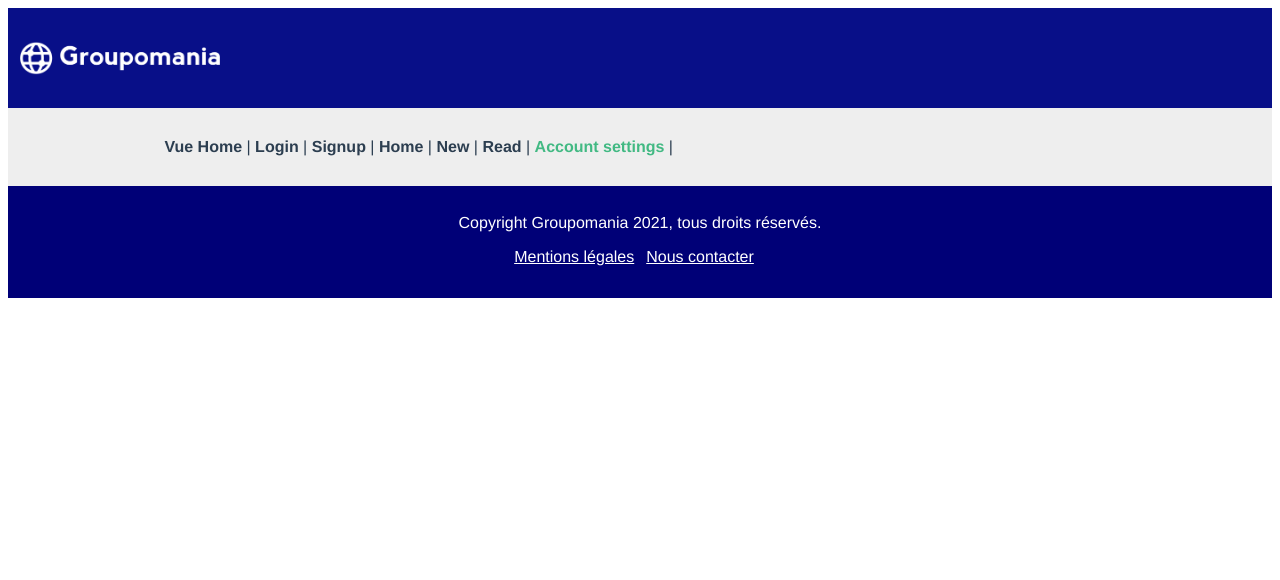
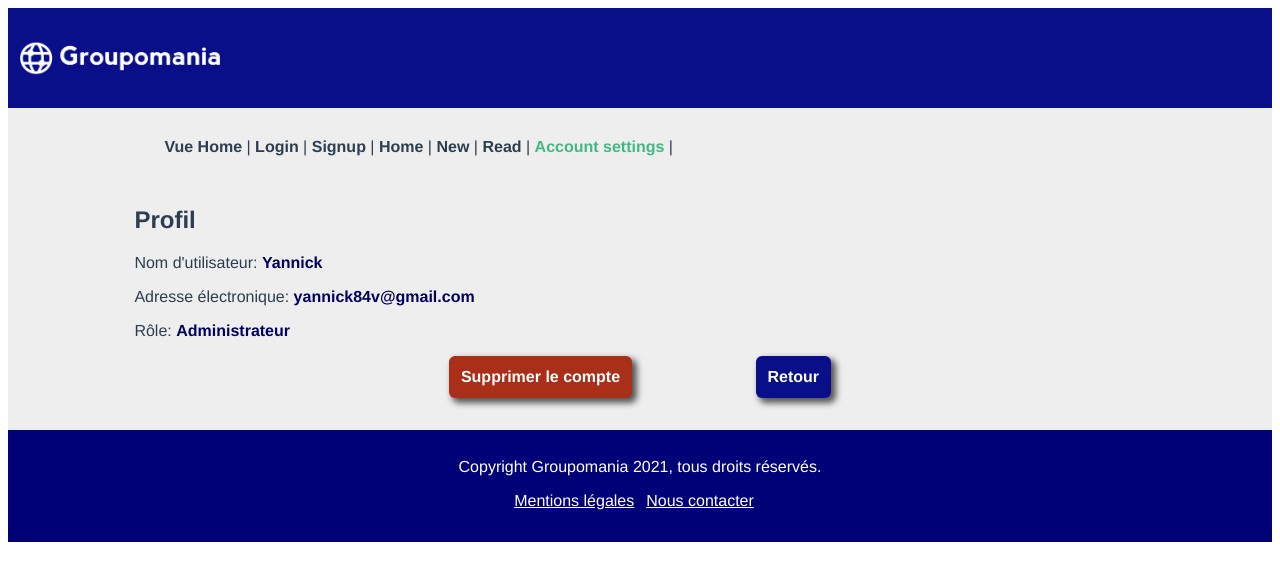
Before and after one commit to yann-lcrx/YannickLacroix_7_22072021, a Vue app in the folder frontend/groupomania/: page /profile in a window 1280 px wide. Shown: the top 580 px of the page. Built offline with nearby package versions, Linux system fonts and the light colour scheme.

Commit message:
Pages profil, rédaction nouveau message

```diff
--- a/frontend/groupomania/src/components/Button.vue
+++ b/frontend/groupomania/src/components/Button.vue
@@ -36,5 +36,9 @@ export default {
         &--signup{
             background-color: #aa2f18;
         }
+        &--delete{
+            background-color: #aa2f18;
+            display: inline-block;
+        }
     }
 </style>
--- a/frontend/groupomania/src/components/Message.vue
+++ b/frontend/groupomania/src/components/Message.vue
@@ -1,9 +1,12 @@
 <template>
     <a href="">
         <div class="message card">
-            <div class="message__header"><h2>Lorem ipsum</h2><p>Par Lorem ipsum</p></div>
+            <div class="message__info"><h2>Lorem ipsum</h2><p>Par Lorem ipsum</p></div>
             <p>Lorem ipsum dolor sit amet, consectetur adipiscing elit, sed do eiusmod tempor incididunt ut labore et dolore magna aliqua. Ut enim ad minim veniam, quis nostrud exercitation ullamco laboris nisi ut aliquip ex ea commodo consequat. Duis aute irure dolor in reprehenderit in voluptate velit esse cillum dolore eu fugiat nulla pariatur. Excepteur sint occaecat cupidatat non proident, sunt in culpa qui officia deserunt mollit anim id est laborum.</p>
-            <p>9 commentaires</p>
+            <div class="message__info">
+                <p>9 commentaires</p>
+                <a v-if="isAuthorized == true" href="homepage">Supprimer</a>
+            </div>
         </div>
     </a>
 </template>
@@ -12,7 +15,7 @@
 export default {
         name: "Message",
         props: {
-
+            isAuthorized: Boolean
         },
     }
 </script>
@@ -20,12 +23,17 @@ export default {
 <style lang="scss" scoped>
     .message{
         text-align: justify;
-        &__header {
+        &__info {
             display: flex;
             flex-flow: nowrap row;
             justify-content: space-between;
-            > p {
+            align-content: center;
+            :nth-child(2) {
                 align-self: center;
+            }
+            a {
+                text-decoration: underline;
+                font-size: .9rem
             }
         }
     }
--- a/frontend/groupomania/src/components/SubmitForm.vue
+++ b/frontend/groupomania/src/components/SubmitForm.vue
@@ -1,25 +1,52 @@
 <template>
   <div>
     <form>
-        <textarea name="write-message" id="" cols="30" rows="10"></textarea>
+        <TextInput v-if="isPostingMessage == true" :maxlength="maxlength" id="post-message__title" placeholder="Titre" />
+        <textarea name="write-message" :rows="rows" :placeholder="placeholder"></textarea>
         <Button type="btn btn--message" :text="action" link="message"/>
     </form>
+  </div>
 </template>
 
 <script>
+import TextInput from "@/components/TextInput";
 import Button from "@/components/Button";
 
 export default {
-    name: SubmitForm,
+    name: "SubmitForm",
     components: {
-        Button
+        Button, TextInput
     },
     props: {
         action: String,
+        rows: Number,
+        isPostingMessage: Boolean,
+        placeholder: String
+    },
+    data() {
+        return {
+            maxlength: 64
+        }
     }
 }
 </script>
 
 <style>
-
+#post-message__title {
+    font-size: 1.1rem;
+}
+textarea {
+    border-radius: 8px;
+    border: 1px #cecece solid;
+    width: 100%;
+    margin-bottom: 16px;
+    font-family: Arial, Helvetica, sans-serif;
+    padding-top: 6px;
+    padding-bottom: 6px;
+    text-indent: 8px;
+    resize: none;
+}
+form {
+    margin-bottom: 32px
+}
 </style>
--- a/frontend/groupomania/src/components/TextInput.vue
+++ b/frontend/groupomania/src/components/TextInput.vue
@@ -1,6 +1,6 @@
 <template>
     <div>
-        <input :id="id" :placeholder="placeholder" :type="type">
+        <input :id="id" :placeholder="placeholder" :type="type" :maxlength="maxlength">
     </div>
 </template>
 
@@ -16,7 +16,8 @@
             },
             type: {
                 Type: String
-            }
+            },
+            maxlength: Number
         },
     }
 </script>
@@ -29,7 +30,7 @@
         padding-top: 6px;
         padding-bottom: 6px;
         border-radius: 8px;
-        border: 1px gray solid;
+        border: 1px #cecece solid;
         text-indent: 8px;
     }
 </style>
--- a/frontend/groupomania/src/components/UserForm.vue
+++ b/frontend/groupomania/src/components/UserForm.vue
@@ -7,7 +7,7 @@
             </div>
             <form class="card">
                     <div v-for="(field, index) in fieldList" :key="index">
-                        <TextInput :id="field.id" :placeholder="field.placeholder" :type="field.type"/>
+                        <TextInput :maxlength="field.maxlength" :id="field.id" :placeholder="field.placeholder" :type="field.type"/>
                     </div>
                     <div class="buttons">
                         <Button link="#" :type="buttonClass" :text="buttonLabel" />
@@ -30,10 +30,10 @@
         data() {
             return {
                 fieldList: [
-                    {id: "username", placeholder: "nom d'utilisateur"},
-                    {id: "password", placeholder: "mot de passe"},
+                    {id: "username", placeholder: "nom d'utilisateur", maxlength: 32},
+                    {id: "password", placeholder: "mot de passe", maxlength: 32},
                     {id: "email", type: "email", placeholder: "adresse électronique"}
-                ]
+                ],
             }
         },
         props: {
--- a/frontend/groupomania/src/views/NewMessage.vue
+++ b/frontend/groupomania/src/views/NewMessage.vue
@@ -1,18 +1,30 @@
 <template>
     <section>
-
+        <h1>Rédiger un message</h1>
+        <SubmitForm :action="action" :rows="rows" :placeholder="placeholder" isPostingMessage/>
     </section>
 </template>
 
 <style lang="scss" scoped>
+    input {
+        font-size: unset;
+    }
 </style>
 
 <script>
+import SubmitForm from "@/components/SubmitForm";
 
 export default {
         name: "NewMessage",
         components: {
-
+            SubmitForm
+        },
+        data() {
+            return {
+                placeholder: "Votre message",
+                rows: 10,
+                action: "Publier"
+            }
         }
     }
 </script>
--- a/frontend/groupomania/src/views/Profile.vue
+++ b/frontend/groupomania/src/views/Profile.vue
@@ -1,18 +1,49 @@
 <template>
-    <section>
-
+    <section class="profile">
+        <h1>Profil</h1>
+        <div>
+            <p>Nom d'utilisateur: <span class="profile__info">{{username}}</span></p>
+            <p>Adresse électronique: <span class="profile__info">{{email}}</span></p>
+            <p>Rôle: <span class="profile__info">{{role}}</span></p>
+            <div class="profile__buttons">
+                <Button link="/login" type="btn btn--delete" text="Supprimer le compte" />
+                <Button link="/homepage" type="btn btn--message" text="Retour" />
+            </div>
+        </div>
     </section>
 </template>
 
 <style lang="scss" scoped>
+    .profile {
+        margin-bottom: 32px;
+        &__info {
+            font-weight: bold;
+            color: darken(#000077, 5)
+        }
+        &__buttons {
+            margin: auto;
+            width: 50%;
+            display: flex;
+            flex-wrap: nowrap;
+            justify-content: space-around;
+        }
+    }
 </style>
 
 <script>
+import Button from "@/components/Button";
 
 export default {
         name: "Profile",
         components: {
-
+            Button
+        },
+        data() {
+            return {
+                username: "Yannick",
+                email: "yannick84v@gmail.com",
+                role: "Administrateur"
+            }
         }
     }
 </script>
--- a/frontend/groupomania/src/views/ReadMessage.vue
+++ b/frontend/groupomania/src/views/ReadMessage.vue
@@ -1,13 +1,14 @@
 <template>
     <section>
-        <Message />
-        <form>
-            <textarea name="write-message" id="" cols="30" rows="10"></textarea>
-            <Button type="btn btn--message" text="Répondre" link="message"/>
-        </form>
-        <Reply />
-        <Reply />
-        <Reply />
+        <Message isAuthorized />
+        <SubmitForm isPostingMessage=false rows=2 action="Répondre"/>
+
+        <div class="Replies">
+            <h3>Commentaires</h3>
+            <Reply />
+            <Reply />
+            <Reply />
+        </div>
 
     </section>
 </template>
@@ -25,14 +26,14 @@
 </style>
 
 <script>
+    import SubmitForm from "@/components/SubmitForm";
     import Message from "@/components/Message";
-    import Button from  "@/components/Button";
     import Reply from "@/components/Reply";
 
     export default {
             name: "ReadMessage",
             components: {
-                Message, Button, Reply
+                Message, SubmitForm, Reply
             }
         }
 </script>
```
